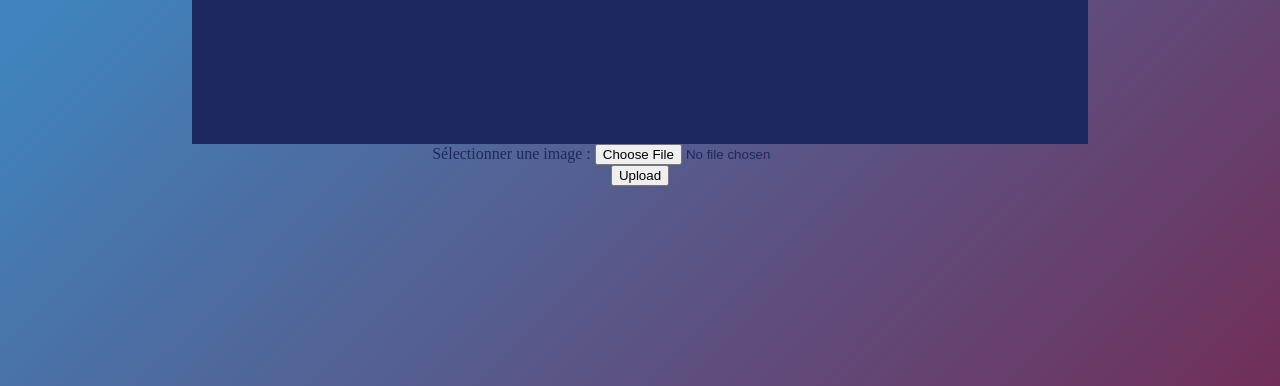
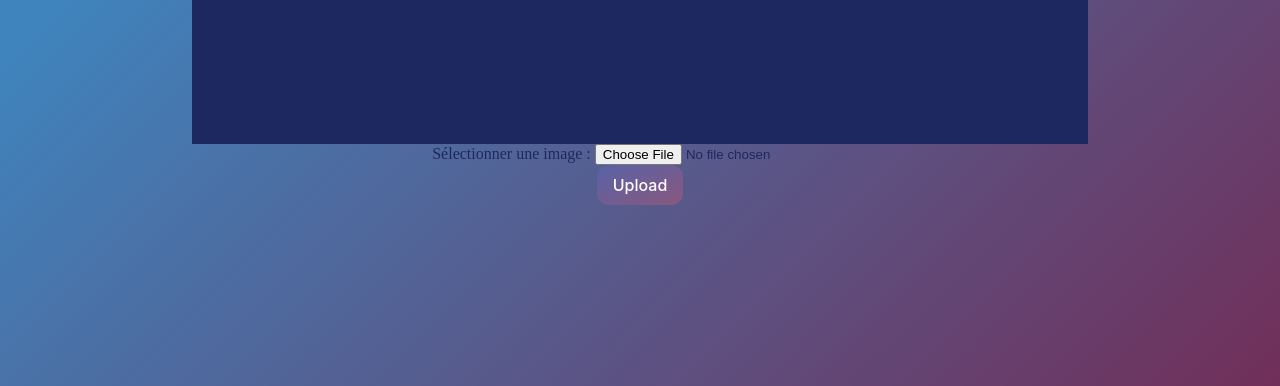
Before and after one commit to ZeyKii/saphie-project, a plain HTML site: page static/steg-image.html in a window 1280 px wide. Shown: the part 414-800 px from the top of the page. Drawn offline with Linux system fonts and the light colour scheme.

Commit message:
add html

```diff
--- a/static/steg-image.html
+++ b/static/steg-image.html
@@ -25,7 +25,7 @@
             <label for="file-upload">Sélectionner une image :</label>
             <input type="file" id="file-upload" name="file-upload">
           </div>
-        <input type="submit" value="Upload">
+          <input class="button-60" type="submit" value="Upload">
         </form>
     </div>
 </body>
```
